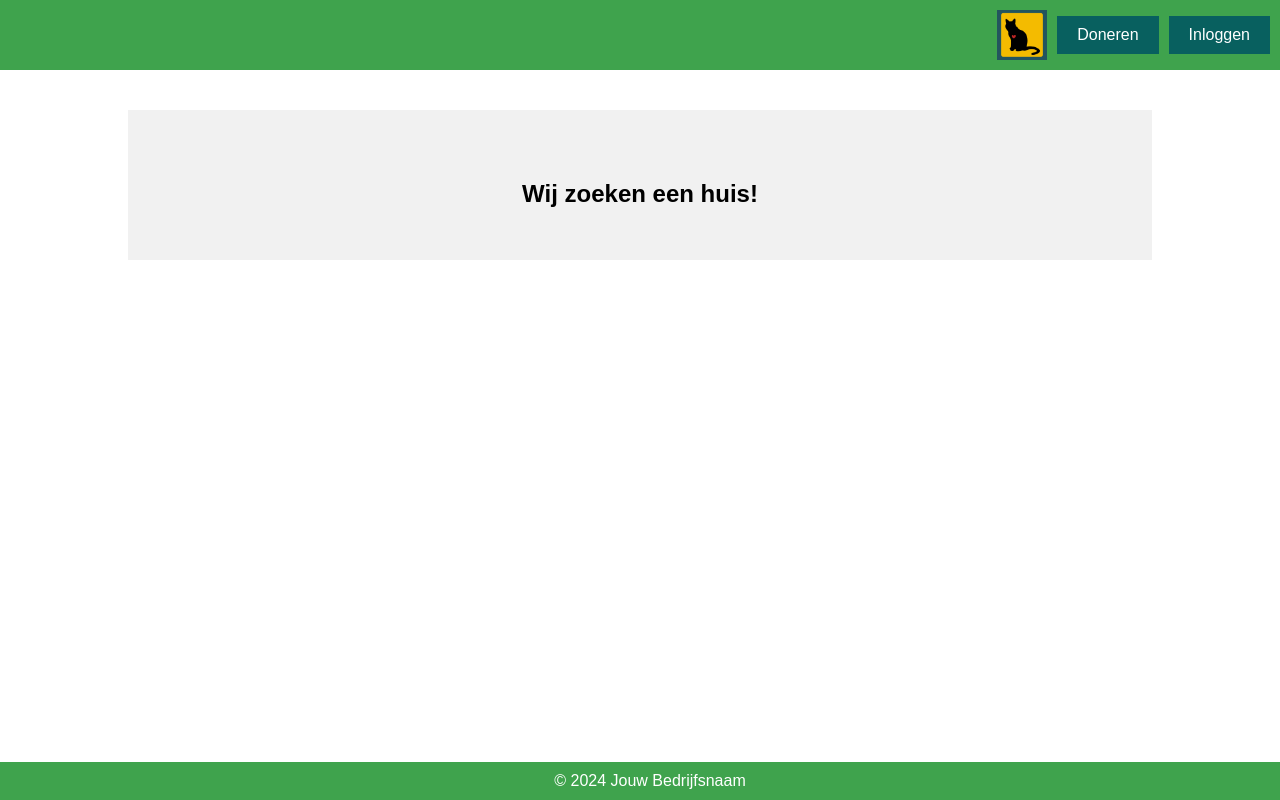
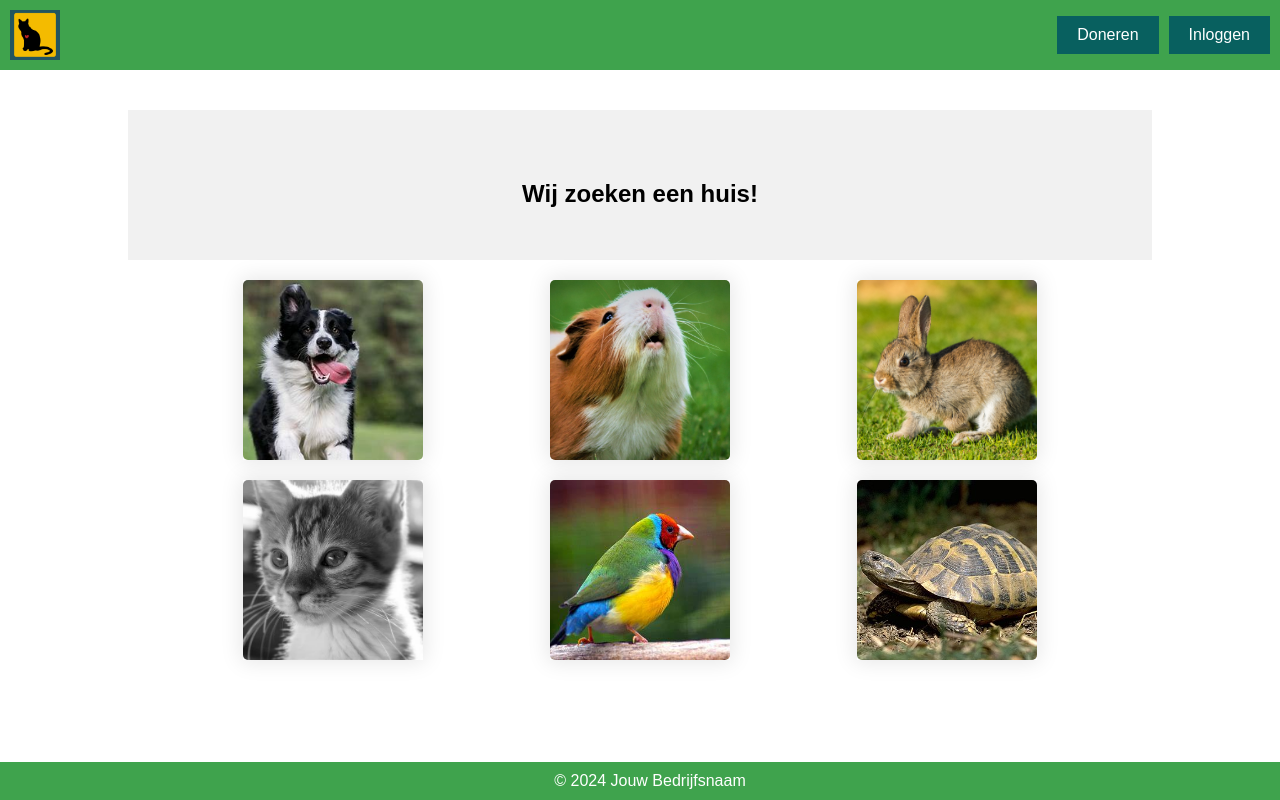
Before and after one commit to Zeetje/dieren, a PHP site: page / in a window 1280 px wide. Run offline with PHP 8.4, Linux system fonts and the light colour scheme.

Commit message:
nieuwe dingen toegevoegd:
-fotos van dieren
-de knoppen staan nu goed
-knoppen werken nog niet

```diff
--- a/index.html
+++ b/index.html
@@ -13,6 +13,7 @@
 <body>
     <header>
         <img class="logo" src="logo.png" alt="Logo">
+        <div class="btn-container">
         <div class="btn">Doneren</div>
         <div class="btn">Inloggen</div>
     </header>
@@ -22,7 +23,30 @@
             <h2>Wij zoeken een huis!</h2>
         </div>
 
-
+        <div class="container">
+            <div class="row">
+                <div class="box">
+                    <img src="hond.png" alt="Image 1">
+                </div>
+                <div class="box">
+                    <img src="cavia.png" alt="Image 2">
+                </div>
+                <div class="box">
+                    <img src="konijn.png" alt="Image 3">
+                </div>
+            </div>
+            <div class="row">
+                <div class="box">
+                    <img src="kat.png" alt="Image 4">
+                </div>
+                <div class="box">
+                    <img src="vogel.png" alt="Image 5">
+                </div>
+                <div class="box">
+                    <img src="schildpad.png" alt="Image 6">
+                </div>
+            </div>
+        </div>
     </div>
 
     <footer>
--- a/style.css
+++ b/style.css
@@ -8,31 +8,32 @@ header {
     background-color: #3fa34d;
     color: #fff;
     padding: 10px;
-    text-align: right;
+    text-align: left;
     position: sticky;
     top: 0;
     z-index: 1000;
     display: flex;
-    justify-content: flex-end;
+    justify-content: space-between;
     align-items: center;
 }
 
-.logo{
-   width: 50px;
-   height: auto;
+.logo {
+    width: 50px;
+    height: auto;
+}
+
+.btn-container {
+    display: flex;
+    align-items: center;
 }
 
 .btn {
+    margin: 0;
     margin-left: 10px;
     padding: 10px 20px;
     text-decoration: none;
     color: #fff;
     background-color: #08605f;
-}
-
-.btn-container {
-    display: flex;
-    align-items: center;
 }
 
 .main-content {
@@ -41,12 +42,45 @@ header {
 }
 
 .search-div {
-    height: 100px; /* Aanpassen aan je behoeften */
+    height: 100px;
     background-color: #f1f1f1;
     text-align: center;
     padding-top: 50px;
 }
 
+.container {
+    width: 90%;
+    margin: 20px auto;
+    display: flex;
+    flex-direction: column;
+    justify-content: center;
+}
+
+.row {
+    display: flex;
+    justify-content: space-around;
+}
+
+.box {
+    width: 180px;
+    height: 180px;
+    margin: 0 10px 20px;
+    box-shadow: 0 0 20px 2px rgba(0, 0, 0, .1);
+    transition: 1s;
+}
+
+.box img {
+    display: block;
+    width: 100%;
+    height: 100%;
+    object-fit: cover;
+    border-radius: 5px;
+}
+
+.box:hover {
+    transform: scale(1.3);
+    z-index: 2;
+}
 
 footer {
     background-color: #3fa34d;
```
Also changed, not shown: cavia.png (added), hond.png (added), kat.png (added), konijn.png (added), schildpad.png (added), vogel.png (added).
